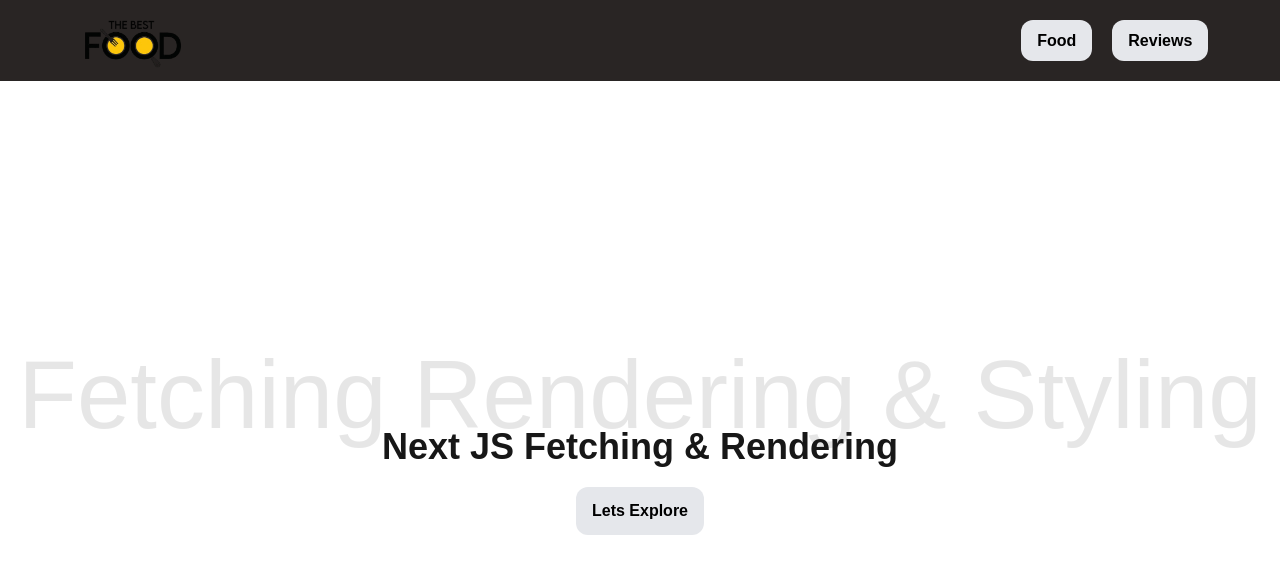
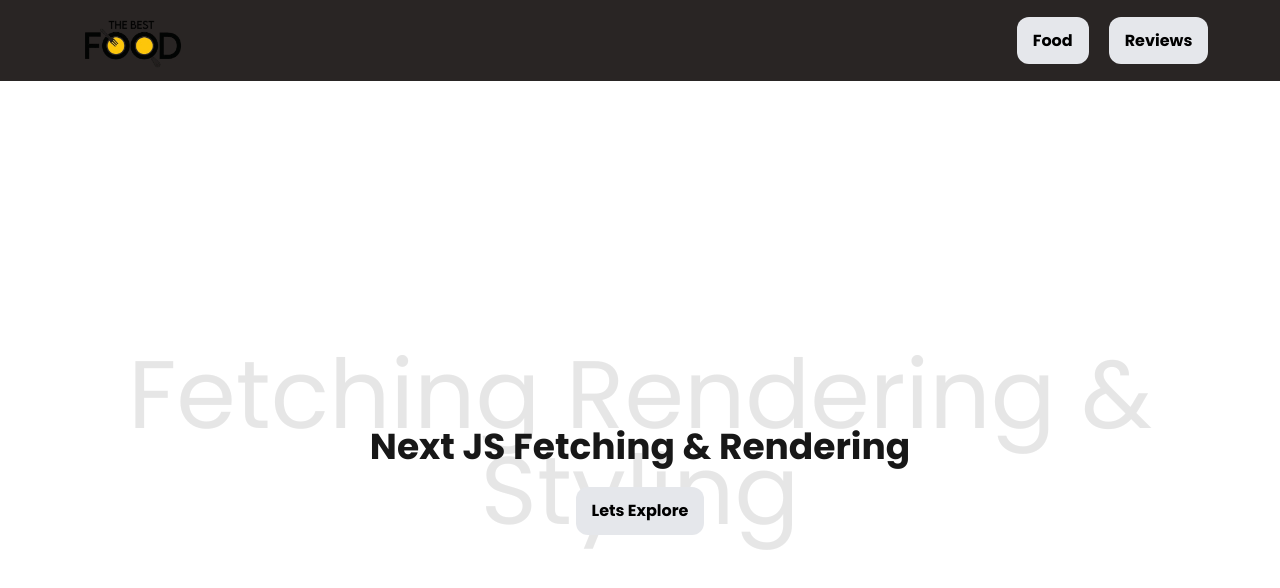
Before and after one commit to injamul007/food-website-nextjs, a Next.js app: page / in a window 1280 px wide. Shown: the top 588 px of the page. Built offline with nearby package versions, Linux system fonts and the light colour scheme.

Commit message:
image optimization with next image for food website and add poppins font in body

```diff
--- a/src/app/layout.jsx
+++ b/src/app/layout.jsx
@@ -1,7 +1,8 @@
-import { Geist, Geist_Mono } from "next/font/google";
+import { Geist, Geist_Mono, Poppins } from "next/font/google";
 import "./globals.css";
 import Link from "next/link";
 import CartProvider from "./context/CartProvider";
+import Image from "next/image";
 
 const geistSans = Geist({
   variable: "--font-geist-sans",
@@ -11,6 +12,12 @@ const geistSans = Geist({
 const geistMono = Geist_Mono({
   variable: "--font-geist-mono",
   subsets: ["latin"],
+});
+
+const popping = Poppins({
+  variable: "--font-poppins",
+  subsets: ["latin"],
+  weight: ["400", "600", "700"],
 });
 
 export const metadata = {
@@ -25,15 +32,16 @@ export default function RootLayout({ children }) {
   return (
     <html lang="en">
       <body
-        className={`${geistSans.variable} ${geistMono.variable} antialiased`}
+        className={`${popping.className} antialiased`}
       >
         <header className="px-5 py-2 bg-stone-800">
           <div className="w-11/12 mx-auto flex justify-between items-center">
             <Link href={"/"}>
-              <img src={"/food_logo.png"} alt="" className="w-[120px]" />
+              {/* <img src={"/food_logo.png"} alt="" className="w-[120px]" /> */}
+              <Image src="/food_logo.png" alt="Food Logo" width={120} height={40} />
             </Link>
             <div className="space-x-5">
-              <Link className="btn" href={"/foods"}>
+              <Link prefetch={false} className="btn" href={"/foods"}>
                 Food
               </Link>
               <Link className="btn" href={"/reviews"}>
```
Also changed, not shown: src/components/reviewCard/ReviewCard.jsx (+7 -2 lines).
